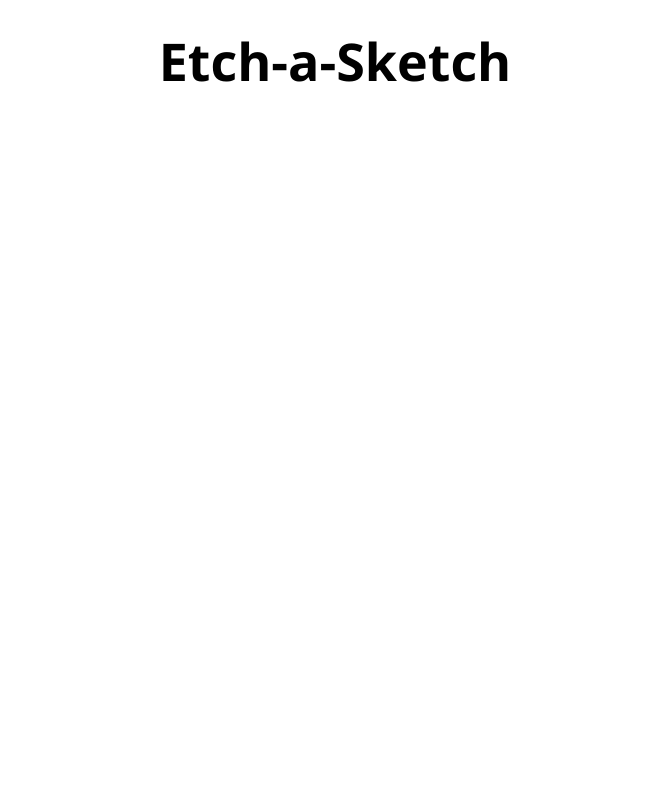
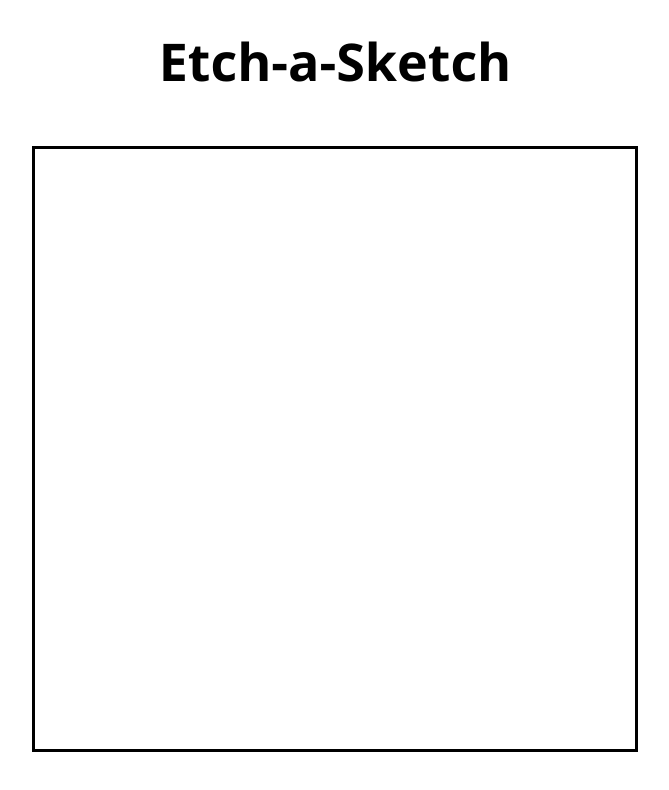
Before and after one commit to skcochrane/odin-etch-a-sketch, a plain HTML site: page index.html in a window 1280 px wide. Shown: the whole page, without its empty margins (305-974 px from the left). Drawn offline with Linux system fonts and the light colour scheme.

Commit message:
Add grid-container

```diff
--- a/index.html
+++ b/index.html
@@ -7,6 +7,8 @@
   </head>
   <body>
     <h1>Etch-a-Sketch</h1>
+
+    <div class="grid-container"></div>
     <script src="./javascript.js"></script>
   </body>
 </html>
--- a/styles.css
+++ b/styles.css
@@ -10,5 +10,12 @@
 h1 {
   font-size: 52px;
   text-align: center;
-  margin: 25px auto;
+  margin: 25px auto 50px;
 }
+
+.grid-container {
+  border: solid black 3px;
+  height: 600px;
+  width: 600px;
+  margin: auto;
+}
```
